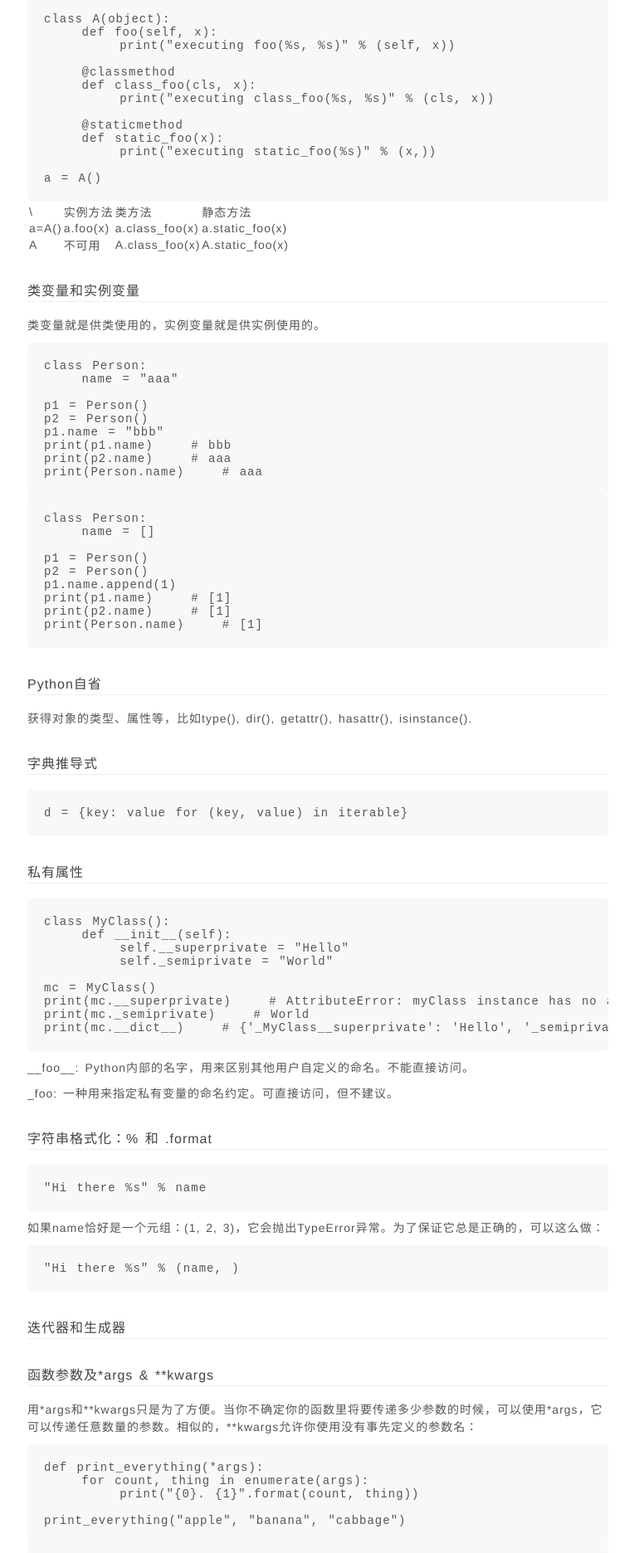
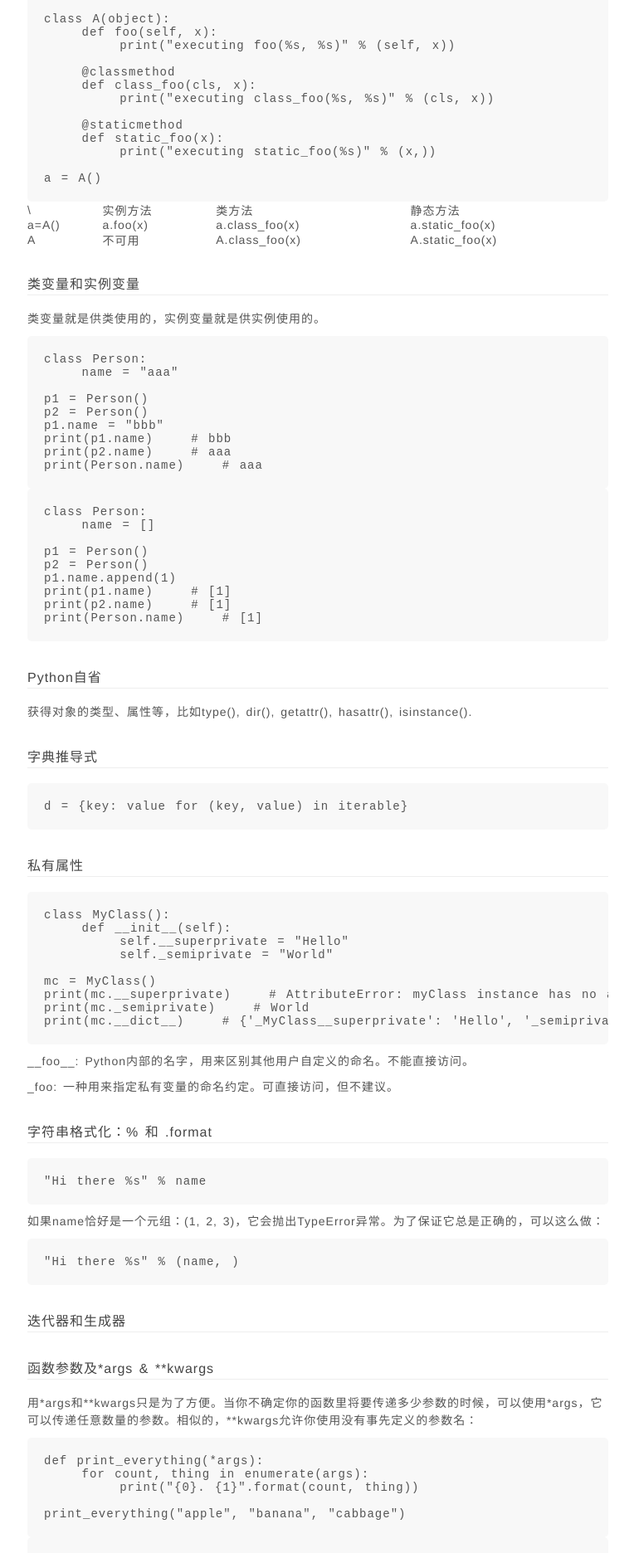
Before and after one commit to 12ff806/12ff806.github.io, a Jekyll site: the page built from _posts/2018-04-02-python-base.md, in a window 1280 px wide. Shown: the part 1132-3004 px from the top of the page at 83% size, without its empty margins (257-1021 px from the left). Built offline with Jekyll 4.4.1, drawn with Linux system fonts in a browser that asks for light colours; comment, search, counter and statistics services are not loaded.

Commit message:
table style

```diff
--- a/css/style.css
+++ b/css/style.css
@@ -293,6 +293,19 @@ footer p a:hover{
     color: #f03030;
 }
 
+.tree .tree-content table,
+.post .post-content table{
+    width: 100%;
+    border-collapse: collapse;
+}
+
+.tree .tree-content ul li,
+.post .post-content table tr td ul li{
+    padding: 10px 30px;
+    border: solid 1px #eee;
+    cursor: pointer;
+}
+
 
 /* 404 */
 .error p{
```
